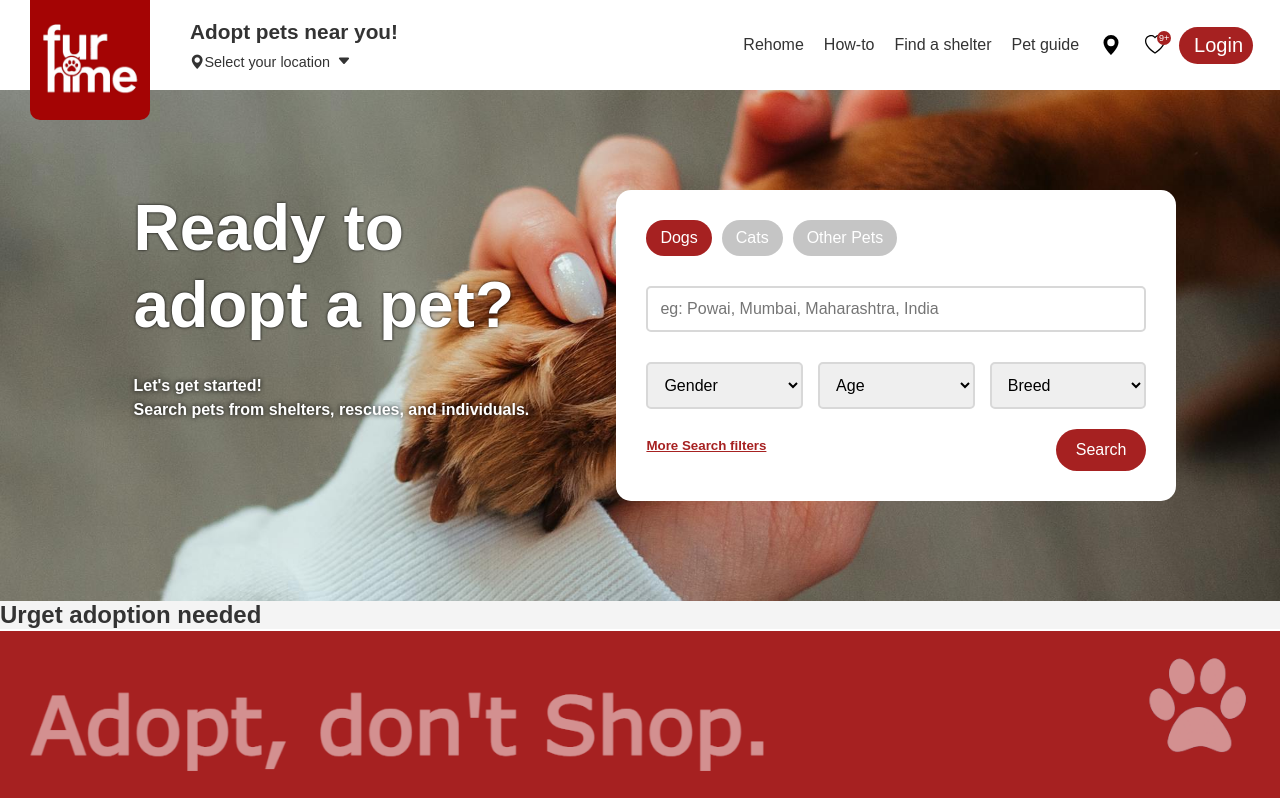
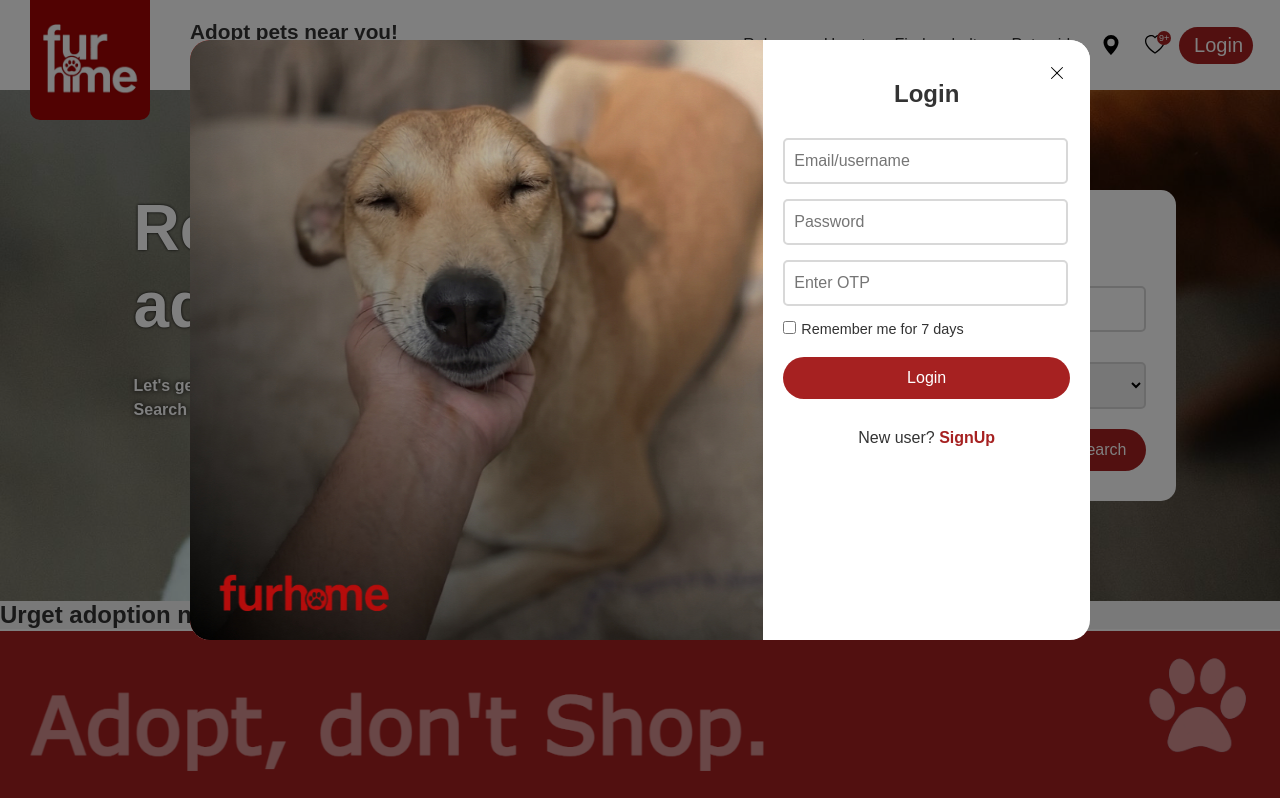
Before and after one commit to A69V/furhome-prod, a plain HTML site: page public/index.html in a window 1280 px wide. Shown: the top 798 px of the page. Drawn offline with nearby package versions, Linux system fonts and the light colour scheme.

Commit message:
shift modal close button inside the container and make some other visual css changes

```diff
--- a/public/index.html
+++ b/public/index.html
@@ -15,13 +15,14 @@
 
 <body>
   <!-- modals -->
-  <div class="login-signup-modal not-in-use">
-    <button id="closeModal" onclick="openCloseLoginModal()"><svg xmlns="http://www.w3.org/2000/svg" width="16"
+  <div class="login-signup-modal ">
+
+    <div class="login-signup-form-container">
+      <button title="Close" id="closeModal" onclick="openCloseLoginModal()"><svg xmlns="http://www.w3.org/2000/svg" width="16"
         height="16" fill="currentColor" class="bi bi-x-lg" viewBox="0 0 16 16">
         <path
           d="M2.146 2.854a.5.5 0 1 1 .708-.708L8 7.293l5.146-5.147a.5.5 0 0 1 .708.708L8.707 8l5.147 5.146a.5.5 0 0 1-.708.708L8 8.707l-5.146 5.147a.5.5 0 0 1-.708-.708L7.293 8z" />
       </svg></button>
-    <div class="login-signup-form-container">
       <div class="img-slide">
         <img src="./assets/images/login-signup-img.jpg" alt="">
       </div>
--- a/public/styles/style.css
+++ b/public/styles/style.css
@@ -600,6 +600,9 @@ display: none;
       padding: 10px;
       z-index: 10002;
     }
+    #closeModal:hover{
+      background-color: rgba(0, 0, 0, 0.2);
+    }
     .login-signup-form-container {
       position: relative;
       background-color: white;
@@ -684,9 +687,9 @@ display: none;
   position: absolute;
   right: 0;
   border: none;
-  margin: 20px;
+  margin: 15px;
   background-color: white;
-  padding: 9px 10px 8px;
+  padding: 10px 10px 7px;
   border-radius: 50%;
   cursor: pointer;
 }
```
